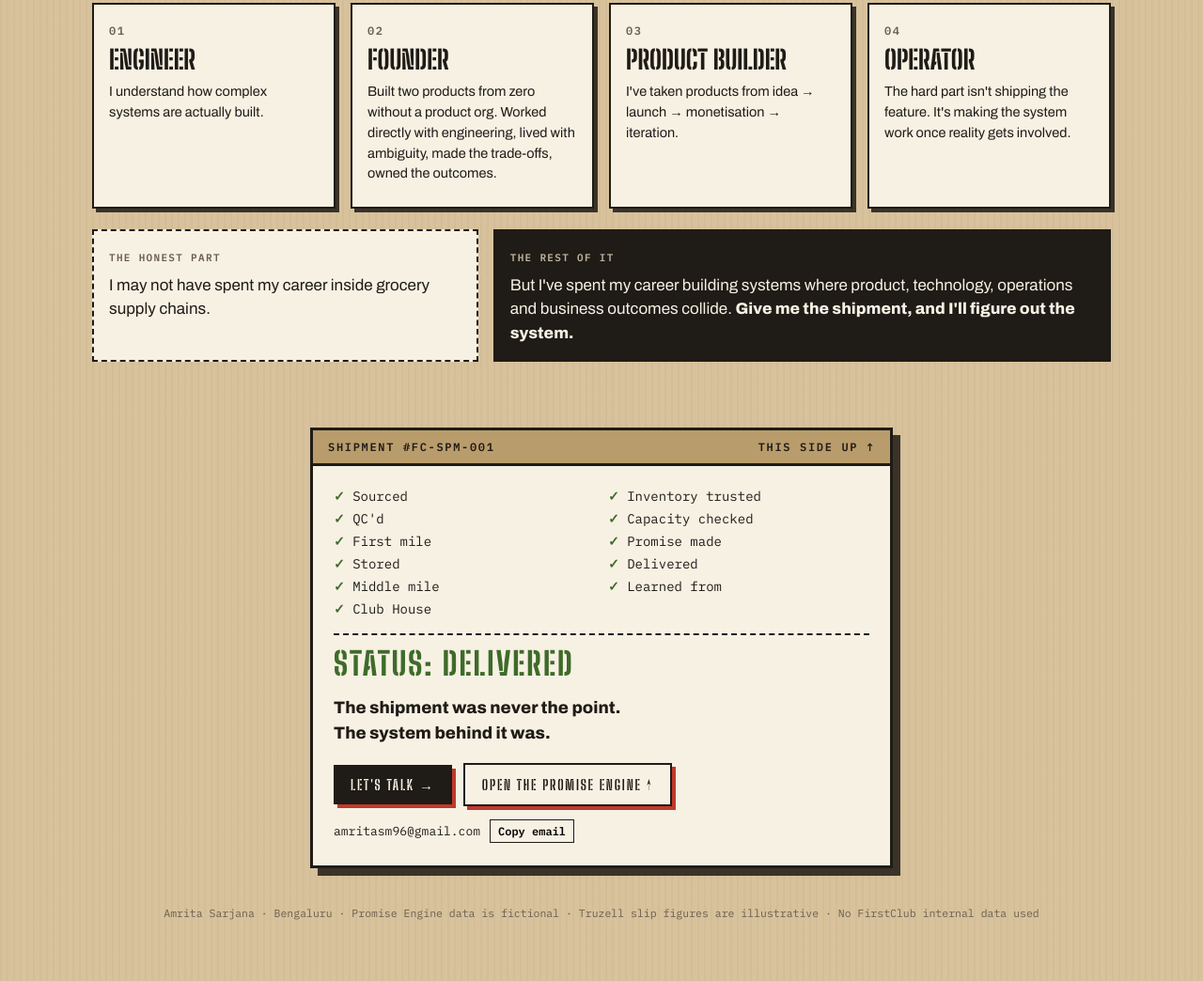
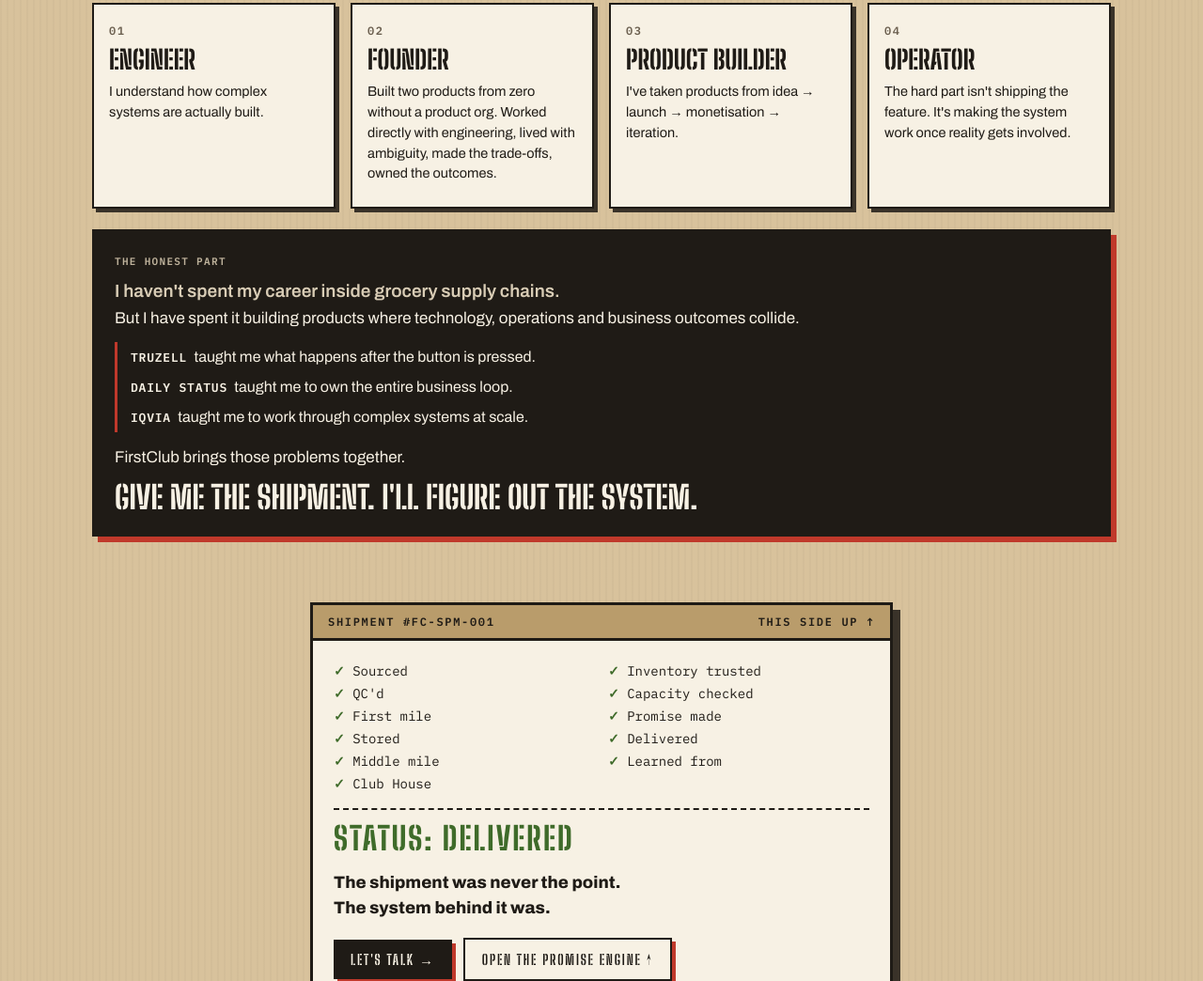
Before and after one commit to AmritaSarjana/AmritaSarjana.github.io, a plain HTML site: page firstclub/index.html in a window 1280 px wide. Shown: the part 8373-9417 px from the top of the page at 94% size. Drawn offline with Linux system fonts and the light colour scheme.

Commit message:
FirstClub page: rewrite 'The honest part' as a callout card
Co-Authored-By: Claude Opus 5.5 <noreply@anthropic.com>
Claude-Session: https://claude.ai/code/session_012JRMjrd7ZyFVGEUiXbfF3V

```diff
--- a/firstclub/index.html
+++ b/firstclub/index.html
@@ -351,6 +351,14 @@ a.bin:focus-visible{outline:3px solid var(--stamp);outline-offset:3px}
 .p4 .eta-t{background:var(--ink);color:var(--paper)}
 .p4 .eta-t span,.p4 .eta-t i{color:#bfb39c}
 .cols2{columns:2}
+.honest{margin-top:22px;background:var(--ink);color:var(--paper);padding:22px 24px;box-shadow:6px 6px 0 var(--stamp)}
+.honest .d{font:600 11px var(--mono);letter-spacing:.12em;text-transform:uppercase;color:#bfb39c}
+.honest .h1{font:600 19px/1.35 Archivo,system-ui,sans-serif;margin:8px 0 4px;color:#d8ccb5}
+.honest .h2{font-size:17px;margin:0 0 12px}
+.honest ul{list-style:none;margin:0 0 14px;padding:0;border-left:3px solid var(--stamp)}
+.honest li{padding:4px 0 4px 14px;font-size:16px}
+.honest li b{font:600 13px var(--mono);letter-spacing:.06em;text-transform:uppercase;margin-right:4px}
+.honest .h3{font:800 clamp(24px,3.4vw,34px)/1.1 var(--stencil);text-transform:uppercase;margin:6px 0 0}
 /* engine section tweaks */
 #engine .controls{margin-top:0}
 #engine .note{font-size:14px}
@@ -753,9 +761,17 @@ a.btn{text-decoration:none;display:inline-block}
     <div><span class="d">03</span><h3>Product builder</h3><p>I've taken products from idea → launch → monetisation → iteration.</p></div>
     <div><span class="d">04</span><h3>Operator</h3><p>The hard part isn't shipping the feature. It's making the system work once reality gets involved.</p></div>
   </div>
-  <div class="gap-why">
-    <div class="gap"><span class="d">The honest part</span><p>I may not have spent my career inside grocery supply chains.</p></div>
-    <div class="apply"><span class="d">The rest of it</span><p>But I've spent my career building systems where product, technology, operations and business outcomes collide. <b>Give me the shipment, and I'll figure out the system.</b></p></div>
+  <div class="honest">
+    <span class="d">The honest part</span>
+    <p class="h1">I haven't spent my career inside grocery supply chains.</p>
+    <p class="h2">But I have spent it building products where technology, operations and business outcomes collide.</p>
+    <ul>
+      <li><b>Truzell</b> taught me what happens after the button is pressed.</li>
+      <li><b>Daily Status</b> taught me to own the entire business loop.</li>
+      <li><b>IQVIA</b> taught me to work through complex systems at scale.</li>
+    </ul>
+    <p class="h2">FirstClub brings those problems together.</p>
+    <p class="h3">Give me the shipment. I'll figure out the system.</p>
   </div>
 
   <!-- FINAL -->
```
